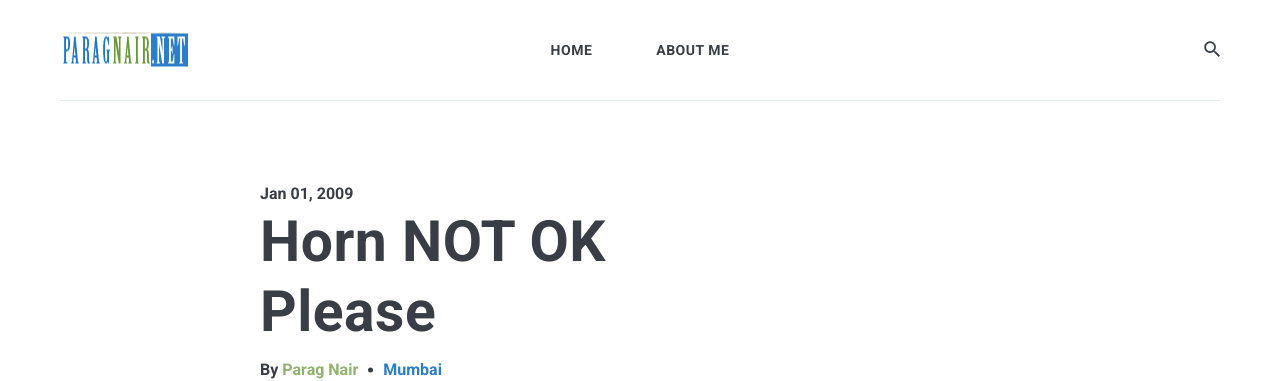
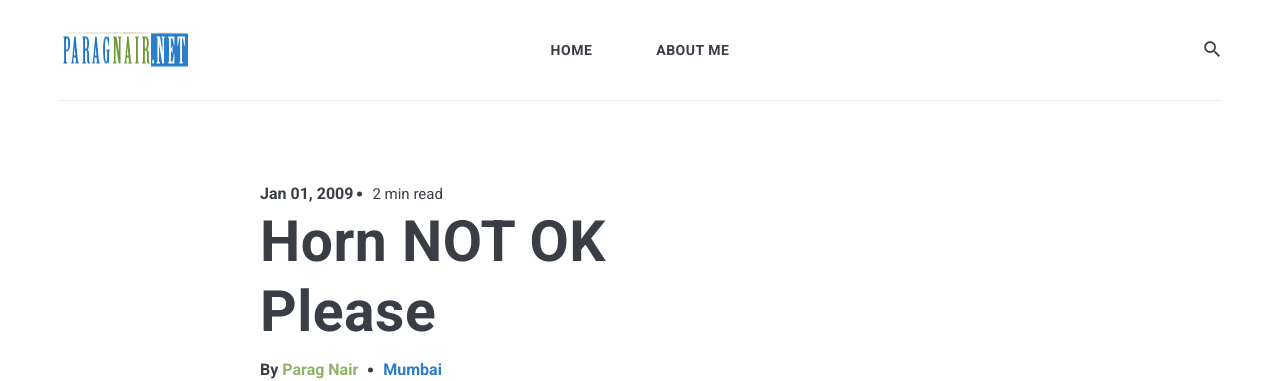
Before and after one commit to paragnairdev/paragnairdev.github.io, a Jekyll site: the page built from _posts/2009-01-01-horn-not-ok-please.md, in a window 1280 px wide. Shown: the top 381 px of the page. Built offline with Jekyll 4.4.1, drawn with Linux system fonts in a browser that asks for light colours; nearby versions of some CDN libraries.

Commit message:
Added read minutes

```diff
--- a/_includes/article-content.html
+++ b/_includes/article-content.html
@@ -36,7 +36,7 @@
               <span class="article__date"><time datetime="{{ post.date | date_to_xmlschema }}">{% assign date_format = site.minima.date_format | default: "%B %-d, %Y" %}{{ post.date | date: date_format }}</time></span>
             </div>
 
-            <a href="{{post.url | prepend: site.baseurl}}" class="read-more">Keep Reading <i class="ion ion-ios-arrow-forward"></i></a>
+            <a href="{{post.url | prepend: site.baseurl}}" class="read-more" title="Keep reading">{% assign content = post.content %}{% include reading-time.html %}, keep reading <i class="ion ion-ios-arrow-forward"></i></a>
           </div>
 
         </div>
--- /dev/null
+++ b/_includes/reading-time.html
@@ -0,0 +1,8 @@
+<span class="reading-time" title="Estimated read time">
+  {% assign words = content | number_of_words %}
+  {% if words < 360 %}
+    1 min
+  {% else %}
+    {{ words | divided_by:180 }} min read
+  {% endif %}
+</span>
--- a/_layouts/post.html
+++ b/_layouts/post.html
@@ -8,6 +8,7 @@ layout: default
         <span class="post__date">
           <time datetime="{{ page.date | date_to_xmlschema }}">{{page.date | date: '%b %d, %Y'}}</time>
         </span>
+        {% include reading-time.html %}
 
         <h1 class="post-title">{{ page.title | escape }}</h1>
 
@@ -25,6 +26,7 @@ layout: default
           </div>
           {% endif %}
         </div>
+
       </div>
     </div>
   </div>
--- a/_sass/4-layouts/_post.scss
+++ b/_sass/4-layouts/_post.scss
@@ -12,6 +12,24 @@
 
   .post__date {
     font-weight: 700;
+  }
+
+  .reading-time {
+    font-weight: 400;
+    font-size: 15px;
+    padding-left: 15px;
+    position: relative;
+    &:before {
+      content: "";
+      position: absolute;
+      top: 50%;
+      left: 0;
+      transform: translateY(-50%);
+      width: 5px;
+      height: 5px;
+      border-radius: 50%;
+      background: $dark;
+    }
   }
 
   @media only screen and (max-width: $mobile) {
```
